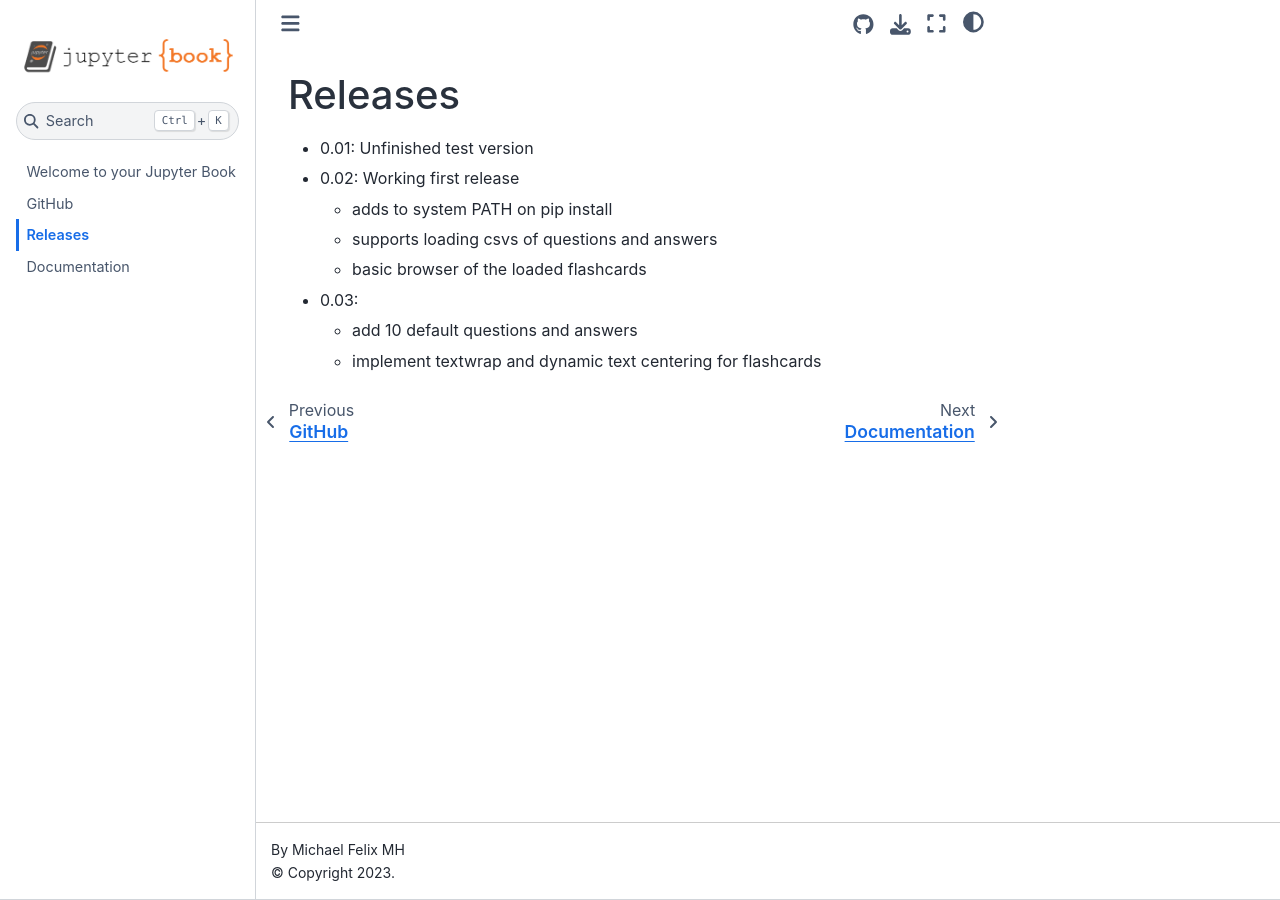
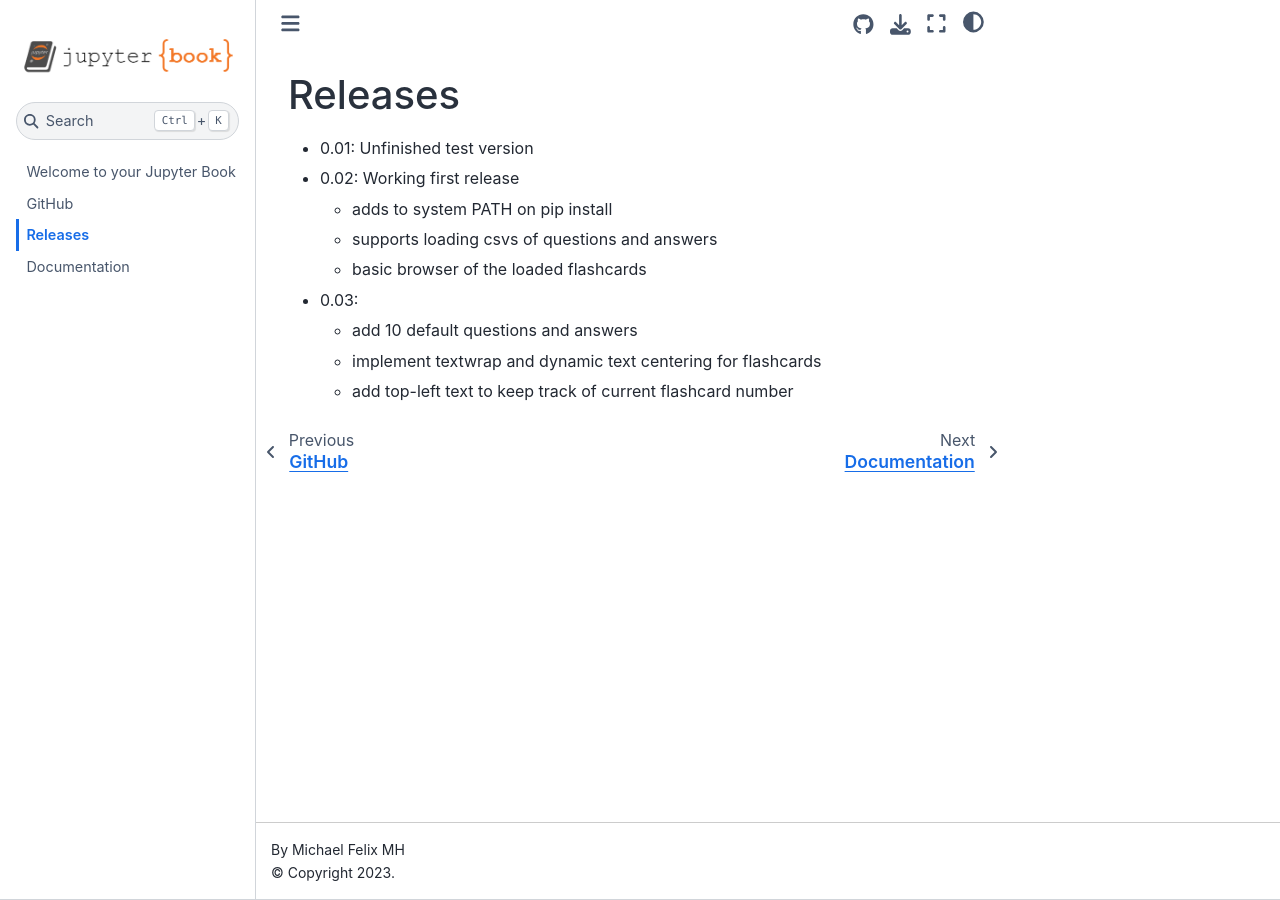
Before and after one commit to mike-fmh/simple-quizzer, a Jupyter Book: the page built from docs/releases.md, in a window 1280 px wide. Built offline with Jupyter Book 1.0.4 settings and Sphinx 7.4.7 and the Sphinx Book theme 1.1.4, drawn with Linux system fonts in a browser that asks for light colours.

Commit message:
keep track of what card num we're on

```diff
--- a/docs/releases.md
+++ b/docs/releases.md
@@ -8,3 +8,4 @@
 - 0.03:
    - add 10 default questions and answers
    - implement textwrap and dynamic text centering for flashcards
+   - add top-left text to keep track of current flashcard number
```
